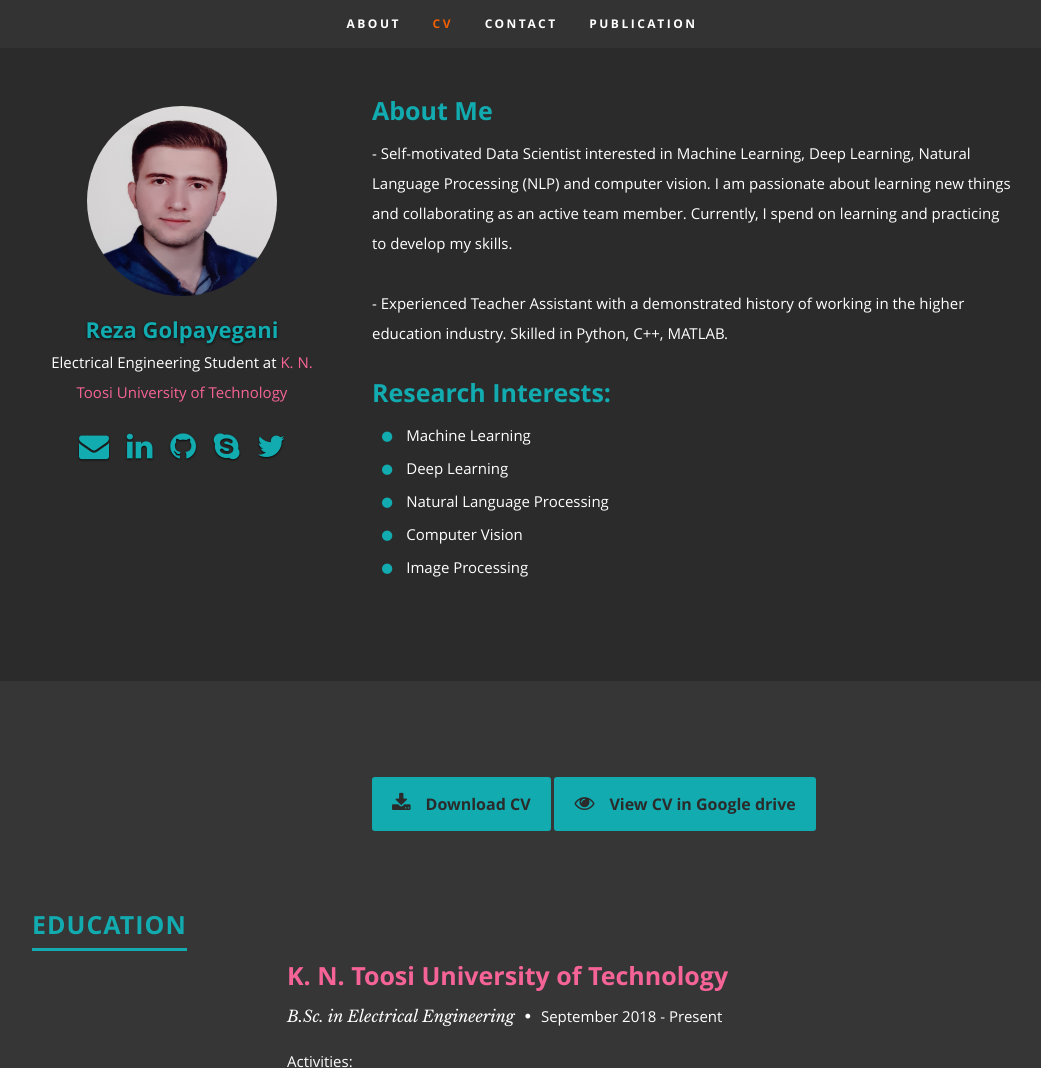
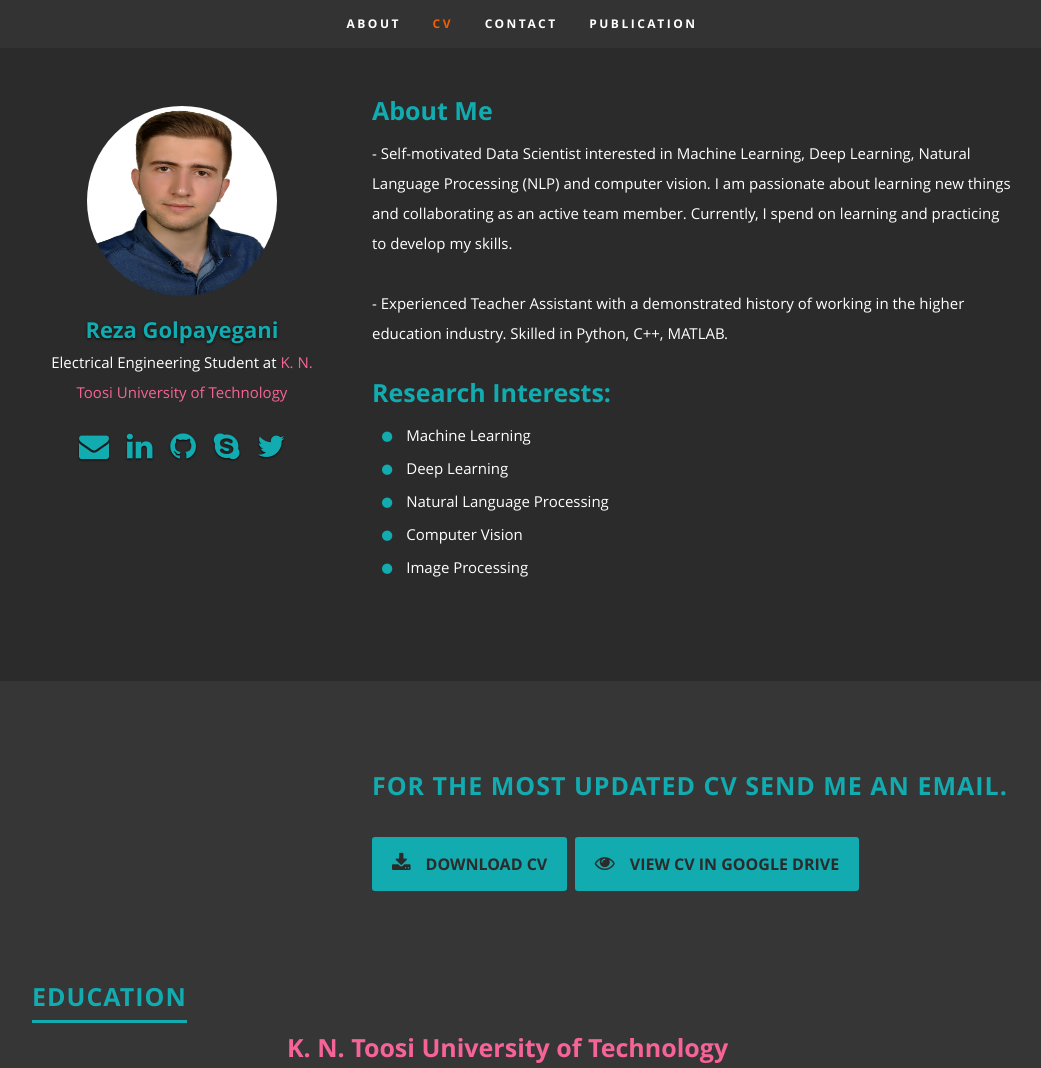
Before and after one commit to RezaGolpayegani/RezaGolpayegani.github.io, a plain HTML site: page index.html in a window 1280 px wide. Shown: the top 1068 px of the page, without its empty margins (118-1159 px from the left). Drawn offline with nearby package versions, Linux system fonts and the light colour scheme.

Commit message:
Updated CV and profile image

```diff
--- a/index.html
+++ b/index.html
@@ -111,7 +111,7 @@
       <div class="row"><!--<div class="row">-->
          <div class="four columns"> <!-- three columns -->
                <div class="center">
-                  <img class="profile-pic"  src="images/Reza_Golpayegani.jpg"  />
+                  <img class="profile-pic"  src="images/Reza_Golpayegani_1.jpg"  />
                   <br><c>Reza Golpayegani</c>
 
                   <br><d>Electrical Engineering Student at <a href="https://en.kntu.ac.ir/" target="_blank"> K. N. Toosi University of Technology</a></d>
@@ -175,9 +175,10 @@
          <div class="four columns"></div>
          <div class="eight columns">
             <!--<div class="columns download"> -->
+               <h1> For the most updated CV send me an email.<br><br>
                <pp>
-                  <a href="https://drive.google.com/uc?export=download&id=1XDeEd0yH8dhVm4pQYH5AWGq-Vo5VeIWM" target="_blank" class="button"><i class="fa fa-download"></i>Download CV</a>
-                  <a href="https://drive.google.com/file/d/1XDeEd0yH8dhVm4pQYH5AWGq-Vo5VeIWM/view?usp=sharing" target="_blank" class="button"><i class="fa fa-eye"></i>View CV in Google drive</a>
+                  <a href="https://drive.google.com/uc?export=download&id=1n76QMqJTSuTRqtPASHguPsW7iLyYMfLX" target="_blank" class="button"><i class="fa fa-download"></i>Download CV</a>
+                  <a href="https://drive.google.com/file/d/1n76QMqJTSuTRqtPASHguPsW7iLyYMfLX/view?usp=sharing" target="_blank" class="button"><i class="fa fa-eye"></i>View CV in Google drive</a>
                </pp>
             <!-- </div>-->
          </div>
```
Also changed, not shown: images/Reza_Golpayegani_1.jpg (added).
